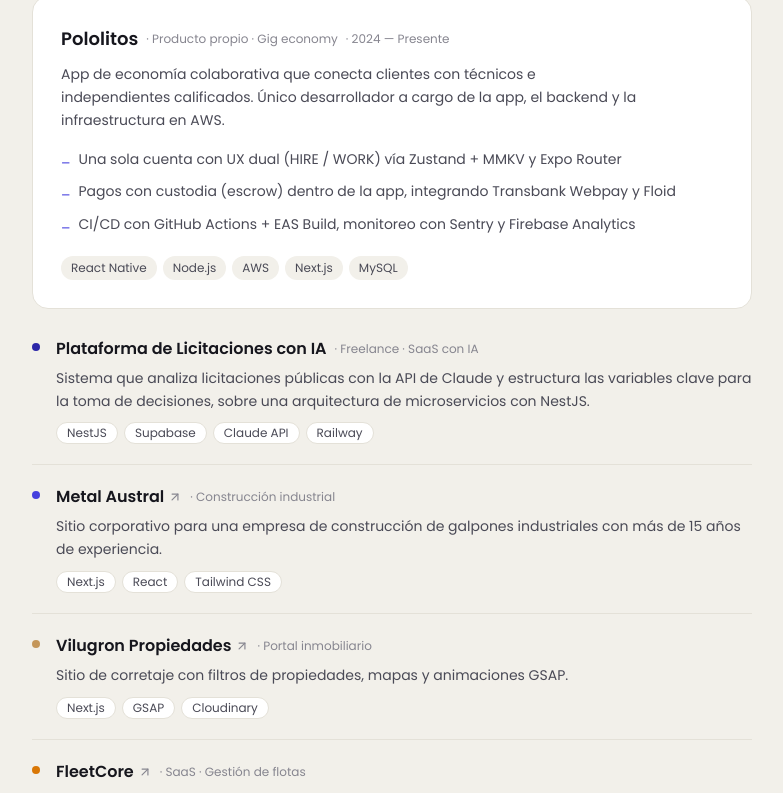
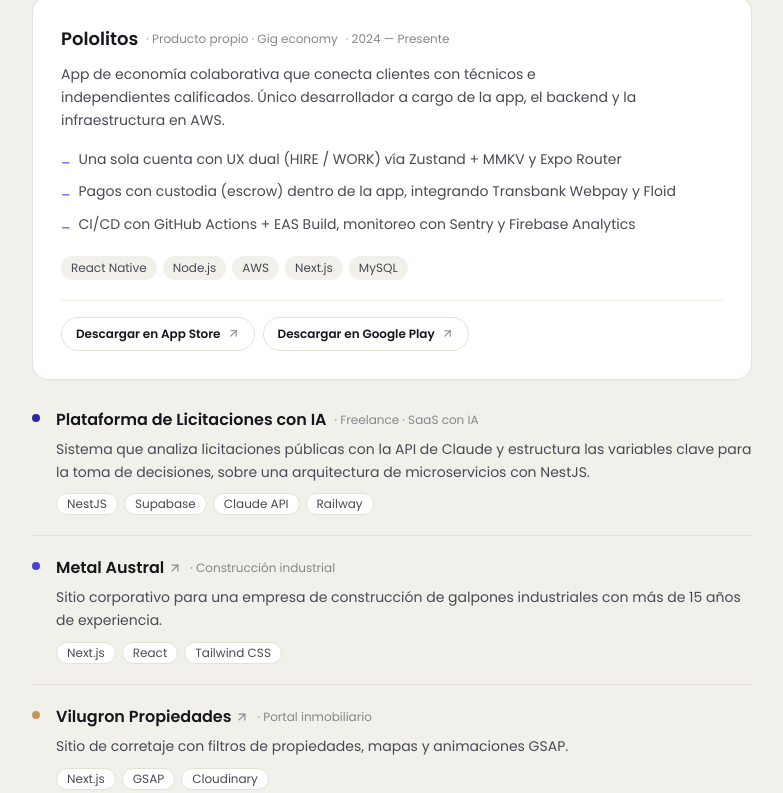
Before and after one commit to felipeisj/portfolio, a Next.js app: page / in a window 1280 px wide. Shown: the part 1284-2077 px from the top of the page, without its empty margins (248-1031 px from the left). Built offline with nearby package versions, Linux system fonts and the light colour scheme.

Commit message:
add app store links to Pololitos

```diff
--- a/src/components/Projects.tsx
+++ b/src/components/Projects.tsx
@@ -55,6 +55,34 @@
                 </span>
               ))}
             </div>
+
+            {/* Store links */}
+            {(featured.appStoreUrl || featured.playStoreUrl) && (
+              <div className="mt-5 flex flex-wrap gap-2 pt-4 border-t border-line/60">
+                {featured.appStoreUrl && (
+                  <a
+                    href={featured.appStoreUrl}
+                    target="_blank"
+                    rel="noopener noreferrer"
+                    className="inline-flex items-center gap-1.5 rounded-full border border-line bg-white hover:bg-paper-alt px-3.5 py-2 text-xs font-semibold text-ink hover:border-accent hover:text-accent transition-colors"
+                  >
+                    <span>Descargar en App Store</span>
+                    <ArrowUpRight size={13} className="text-ink-faint" />
+                  </a>
+                )}
+                {featured.playStoreUrl && (
+                  <a
+                    href={featured.playStoreUrl}
+                    target="_blank"
+                    rel="noopener noreferrer"
+                    className="inline-flex items-center gap-1.5 rounded-full border border-line bg-white hover:bg-paper-alt px-3.5 py-2 text-xs font-semibold text-ink hover:border-accent hover:text-accent transition-colors"
+                  >
+                    <span>Descargar en Google Play</span>
+                    <ArrowUpRight size={13} className="text-ink-faint" />
+                  </a>
+                )}
+              </div>
+            )}
           </div>
         </Reveal>
 
@@ -94,6 +122,35 @@
                 <p className="mt-1.5 text-sm text-ink-soft leading-relaxed">
                   {project.description}
                 </p>
+
+                {/* Store links for secondary projects if any */}
+                {(project.appStoreUrl || project.playStoreUrl) && (
+                  <div className="mt-3 flex flex-wrap gap-2">
+                    {project.appStoreUrl && (
+                      <a
+                        href={project.appStoreUrl}
+                        target="_blank"
+                        rel="noopener noreferrer"
+                        className="inline-flex items-center gap-1.5 rounded-full border border-line bg-white hover:bg-paper-alt px-3 py-1.5 text-[11px] font-semibold text-ink hover:border-accent hover:text-accent transition-colors"
+                      >
+                        <span>App Store</span>
+                        <ArrowUpRight size={11} className="text-ink-faint" />
+                      </a>
+                    )}
+                    {project.playStoreUrl && (
+                      <a
+                        href={project.playStoreUrl}
+                        target="_blank"
+                        rel="noopener noreferrer"
+                        className="inline-flex items-center gap-1.5 rounded-full border border-line bg-white hover:bg-paper-alt px-3 py-1.5 text-[11px] font-semibold text-ink hover:border-accent hover:text-accent transition-colors"
+                      >
+                        <span>Google Play</span>
+                        <ArrowUpRight size={11} className="text-ink-faint" />
+                      </a>
+                    )}
+                  </div>
+                )}
+
                 <div className="mt-2.5 flex flex-wrap gap-1.5">
                   {project.stack.map((tech) => (
                     <span
--- a/src/lib/data.ts
+++ b/src/lib/data.ts
@@ -49,6 +49,8 @@
   highlights?: string[];
   stack: string[];
   url?: string;
+  playStoreUrl?: string;
+  appStoreUrl?: string;
   domain?: string;
   accent: string;
 };
@@ -68,6 +70,8 @@
       "CI/CD con GitHub Actions + EAS Build, monitoreo con Sentry y Firebase Analytics",
     ],
     stack: ["React Native", "Node.js", "AWS", "Next.js", "MySQL"],
+    playStoreUrl: "https://play.google.com/store/apps/details?id=com.pololitos.app",
+    appStoreUrl: "https://apps.apple.com/app/pololitos/id6737562916",
     accent: "#4640DE",
   },
   {
```
